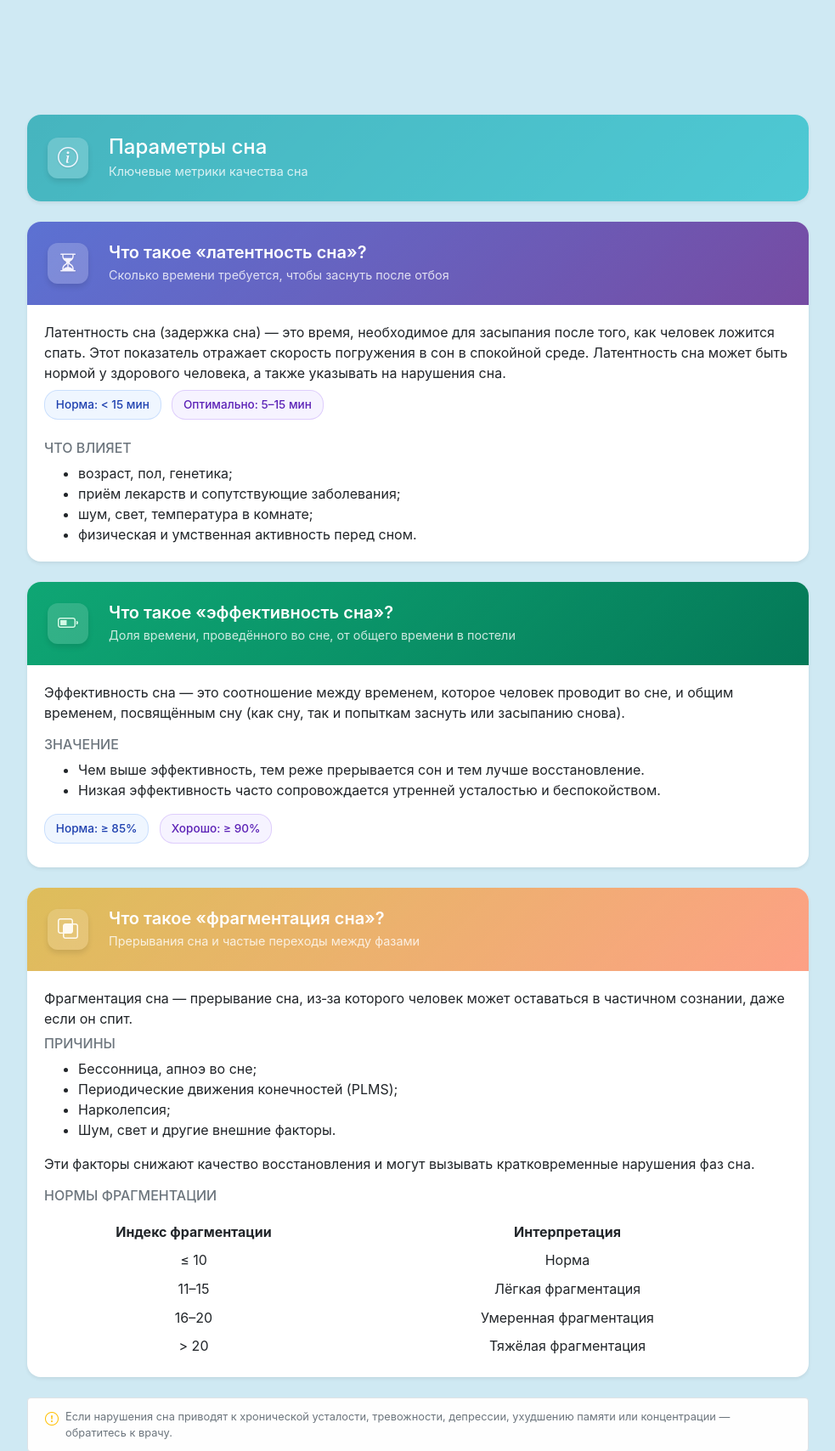
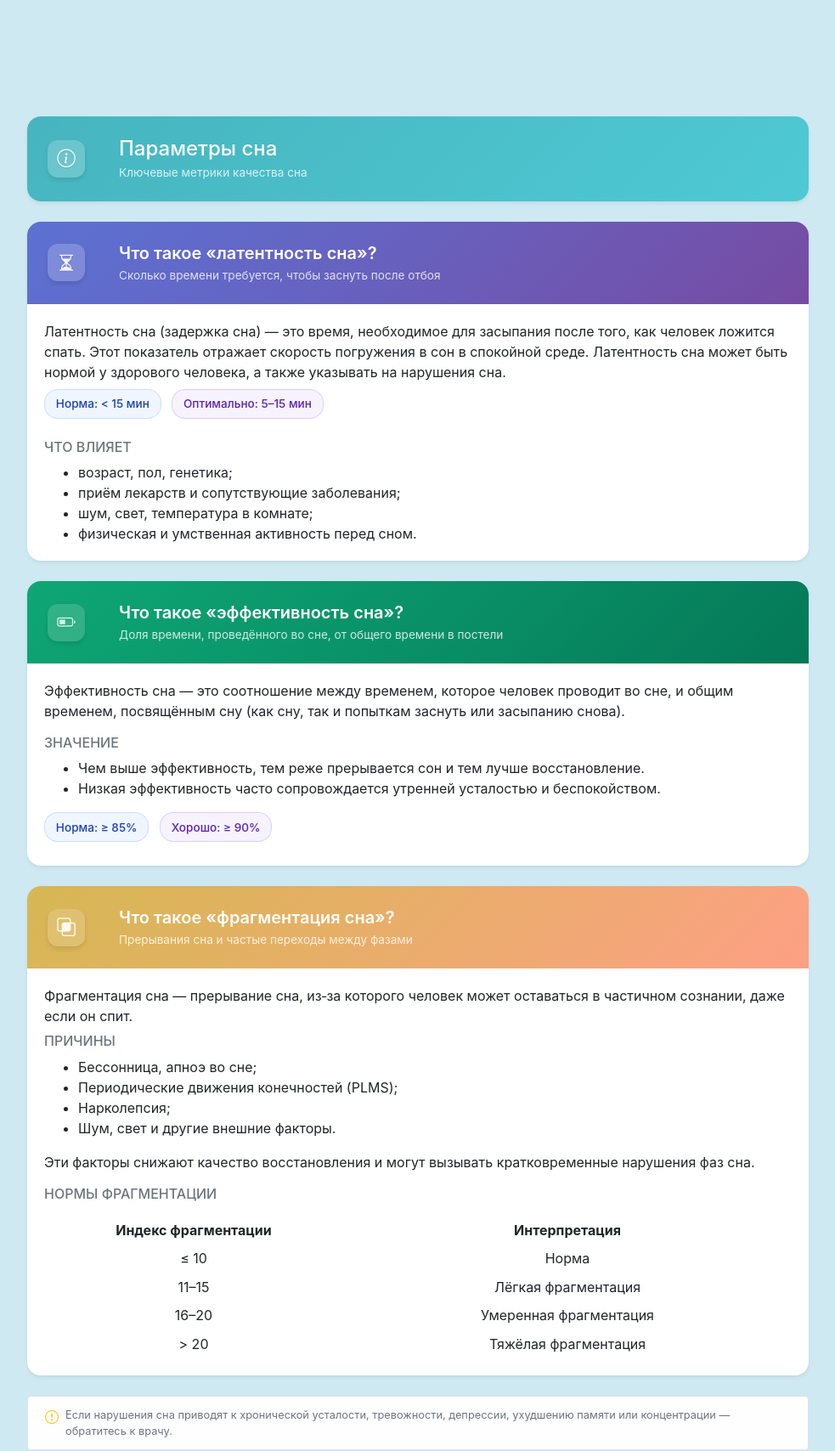
Before and after one commit to NeMoVetr/Web-sleep-app, a Django app: page /sleep-fragmentation/ in a window 1280 px wide. Shown: the part 66-1774 px from the top of the page at 85% size, without its empty margins (148-1131 px from the left). Run offline with Django 4.2, Linux system fonts and the light colour scheme; the visitor is signed in with stand-in values (Sample User, id 1); parts of the project's set-up code (start-up, migrations or seed data) failed here and were passed over; some libraries are stand-ins or nearby versions.

Commit message:
update project

```diff
--- a/sleepproject/sleep_tracking_app/static/css/style.css
+++ b/sleepproject/sleep_tracking_app/static/css/style.css
@@ -543,7 +543,7 @@ select {
 .profile-header {
     display: flex;
     align-items: center;
-    padding: 1.5rem;
+    padding: 1.5rem 1.5rem;
     color: white;
     border-radius: 0.5rem 0.5rem 0 0;
     position: relative;
@@ -621,31 +621,37 @@ select {
 }
 
 .profile-avatar {
-    width: 48px;
-    height: 48px;
+    width: 44px;
+    height: 44px;
     border-radius: 12px;
     display: flex;
     align-items: center;
     justify-content: center;
-    font-size: 1.5rem;
+    margin-right: 1rem;
+    flex-shrink: 0;
+    font-size: 1.35rem;
     position: relative;
     z-index: 1;
-    box-shadow: 0 4px 6px rgba(0, 0, 0, 0.1);
+    box-shadow: 0 3px 5px rgba(0, 0, 0, 0.1);
 }
 
 .profile-header h5 {
-    margin: 0;
+    margin: 0 0 0.25rem 0;
     font-weight: 600;
     position: relative;
     z-index: 1;
     color: white;
+    line-height: 1.3;
 }
 
 .profile-header .text-muted {
     color: rgba(255, 255, 255, 0.8) !important;
-    font-size: 0.9rem;
+    font-size: 0.85rem;
     position: relative;
     z-index: 1;
+    line-height: 1.4;
+    display: block;
+    margin-top: 0.25rem;
 }
 
 /* Indigo Header (Moon & Stars) */
@@ -682,7 +688,7 @@ select {
 
 /* Amber Header (Lightbulb) */
 .profile-header--amber {
-    background: linear-gradient(135deg, #f6d365 0%, #fda085 100%);
+    background: linear-gradient(135deg, #eecc5d 0%, #fda085 100%);
 }
 
 .profile-avatar--amber {
--- a/sleepproject/sleep_tracking_app/static/javascript/sleep_statistic_graphs.js
+++ b/sleepproject/sleep_tracking_app/static/javascript/sleep_statistic_graphs.js
@@ -159,6 +159,7 @@ function DurationLiner(containerId, data, seriesName, dataKey) {
     charts[containerId] = Highcharts.chart(containerId, {
         credits: {enabled: false},
         chart: {type: 'line'},
+        colors: ['#10b981'],
         title: {text: `${seriesName}`},
         xAxis: {categories: data.dates},
         yAxis: {title: {text: 'Значение, мин'}},
@@ -279,6 +280,7 @@ function BPMGraph(containerId, heartRateData) {
 
     Highcharts.chart(containerId, {
         credits: {enabled: false},
+
         chart: {zoomType: 'x'},
         title: {text: 'Распределение пульса'},
 
@@ -312,7 +314,7 @@ function BPMGraph(containerId, heartRateData) {
             },
             scatter: {
                 marker: {radius: 3, symbol: 'circle'},
-                color: '#45c454',
+                color: '#ff5e62',
                 tooltip: {pointFormat: 'Пульс: <b>{point.x}</b> уд/мин<br/>Время: {point.name}'}
             }
         },
```
Also changed, not shown: sleepproject/sleep_tracking_app/static/javascript/sleep_history_chart.js (+4 -4 lines), sleepproject/sleep_tracking_app/templates/sleep_statistic/sleep_history.html (+4 -4 lines).
